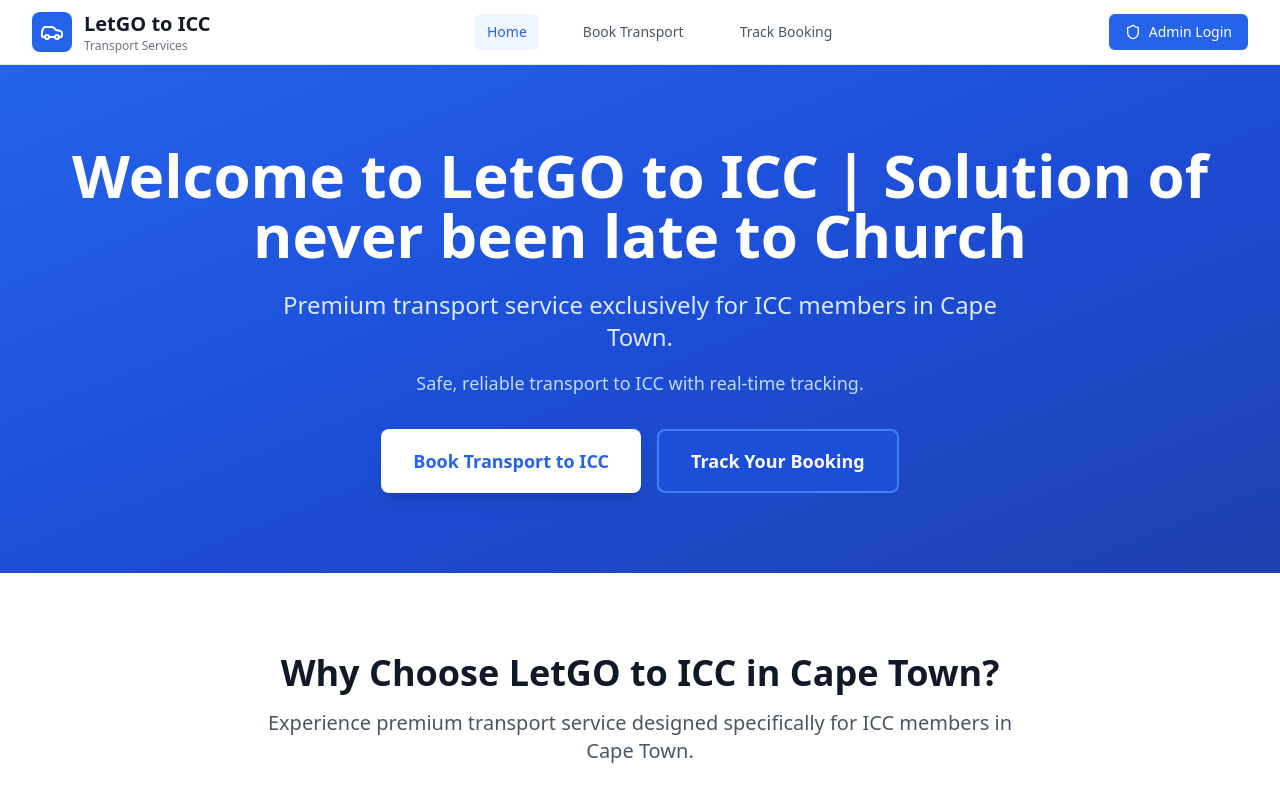
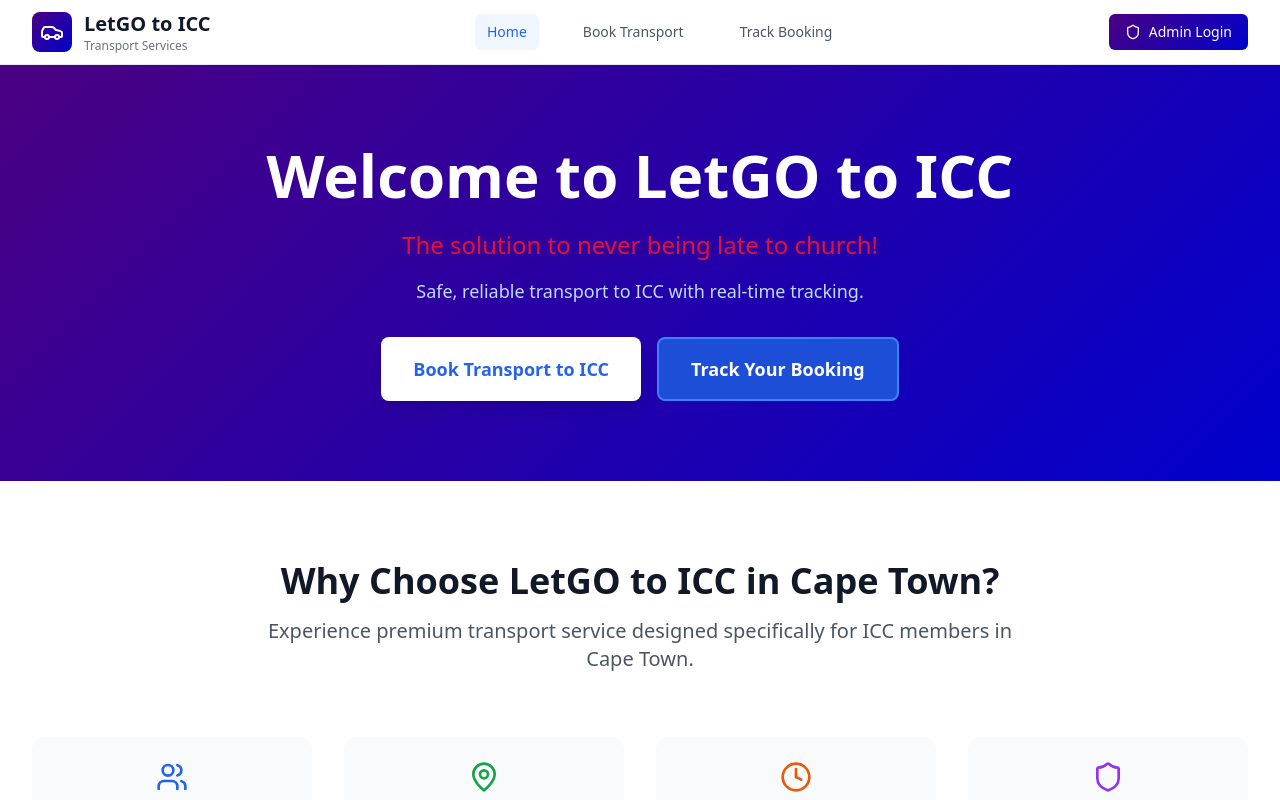
Before and after one commit to PatouMabando/LetGO_to_ICC-CPT, a React (Vite) app in the folder project/: page / in a window 1280 px wide. Shown: the top 800 px of the page. Built offline with nearby package versions, Linux system fonts and the light colour scheme.

Commit message:
update homePage bgc and logo

```diff
--- a/project/src/components/Header.tsx
+++ b/project/src/components/Header.tsx
@@ -20,7 +20,10 @@ export const Header: React.FC<HeaderProps> = ({ currentView, onViewChange }) =>
       <div className="max-w-7xl mx-auto px-4 sm:px-6 lg:px-8">
         <div className="flex justify-between items-center h-16">
           <div className="flex items-center space-x-3">
-            <div className="bg-blue-600 p-2 rounded-lg">
+            <div
+              className="p-2 rounded-lg"
+              style={{ background: 'linear-gradient(135deg, #4b0082, #0000cd)' }}
+            >
               <Car className="h-6 w-6 text-white" />
             </div>
             <div>
@@ -87,7 +90,8 @@ export const Header: React.FC<HeaderProps> = ({ currentView, onViewChange }) =>
             ) : (
               <button
                 onClick={() => onViewChange('login')}
-                className="inline-flex items-center px-4 py-2 rounded-md text-sm font-medium text-white bg-blue-600 hover:bg-blue-700 transition-colors"
+                className="inline-flex items-center px-4 py-2 rounded-md text-sm font-medium text-white transition-colors"
+                style={{ background: 'linear-gradient(135deg, #4b0082, #0000cd)' }}
               >
                 <Shield className="h-4 w-4 mr-2" />
                 Admin Login
--- a/project/src/components/HomePage.tsx
+++ b/project/src/components/HomePage.tsx
@@ -6,6 +6,21 @@ interface HomePageProps {
 }
 
 export const HomePage: React.FC<HomePageProps> = ({ onViewChange }) => {
+  // Custom pulse animation for Crimson Red
+  React.useEffect(() => {
+    const style = document.createElement('style');
+    style.innerHTML = `
+      @keyframes crimsonPulse {
+        0%, 100% { color: #dc143c; text-shadow: 0 0 8px #dc143c44; }
+        50% { color: #fff; text-shadow: 0 0 24px #dc143c99; }
+      }
+      .crimson-pulse {
+        animation: crimsonPulse 1.5s infinite;
+      }
+    `;
+    document.head.appendChild(style);
+    return () => { document.head.removeChild(style); };
+  }, []);
   const features = [
     {
       icon: <Users className="h-8 w-8 text-blue-600" />,
@@ -52,17 +67,28 @@ export const HomePage: React.FC<HomePageProps> = ({ onViewChange }) => {
     },
   ];
 
+  const [animate, setAnimate] = React.useState(false);
+  React.useEffect(() => {
+    const timer = setTimeout(() => setAnimate(true), 100);
+    return () => clearTimeout(timer);
+  }, []);
   return (
     <div className="min-h-screen bg-gray-50">
       {/* Hero Section */}
-      <div className="bg-gradient-to-br from-blue-600 via-blue-700 to-blue-800">
+      <div style={{ background: 'linear-gradient(135deg, #4b0082, #0000cd)' }}>
         <div className="max-w-7xl mx-auto px-4 sm:px-6 lg:px-8 py-20">
           <div className="text-center">
-            <h1 className="text-4xl md:text-6xl font-bold text-white mb-6">
-              Welcome to LetGO to ICC | Solution of never been late to Church
+            <h1
+              className={`text-4xl md:text-6xl font-bold text-white mb-6 transition-all duration-1000 ease-out
+                ${animate ? 'opacity-100 translate-y-0' : 'opacity-0 translate-y-8'}`}
+            >
+              Welcome to LetGO to ICC
             </h1>
-            <p className="text-xl md:text-2xl text-blue-100 mb-4 max-w-3xl mx-auto">
-              Premium transport service exclusively for ICC members in Cape Town.
+            <p
+              className={`text-xl md:text-2xl mb-4 max-w-3xl mx-auto transition-all duration-1000 ease-out delay-200 crimson-pulse
+                ${animate ? 'opacity-100 translate-y-0' : 'opacity-0 translate-y-8'}`}
+            >
+              The solution to never being late to church!
             </p>
             <p className="text-lg text-blue-200 mb-8 max-w-2xl mx-auto">
               Safe, reliable transport to ICC with real-time tracking.
```
